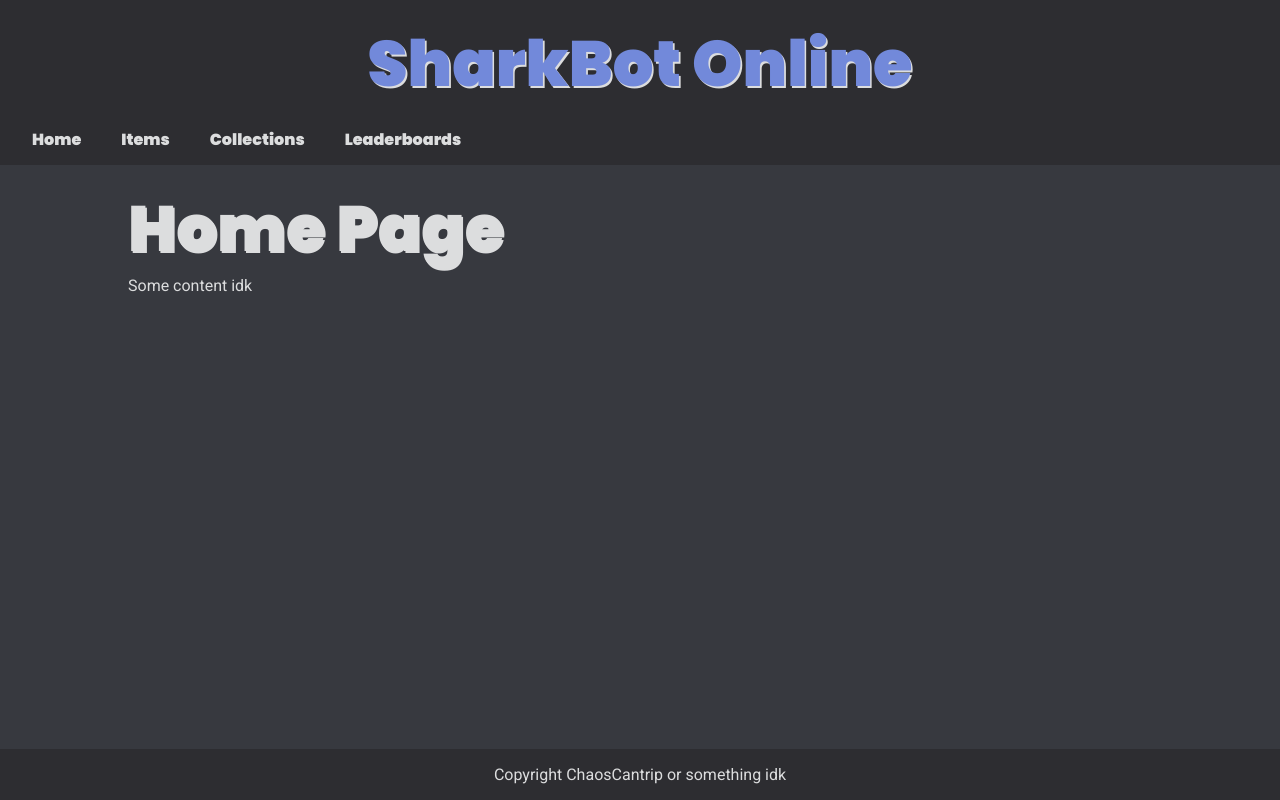
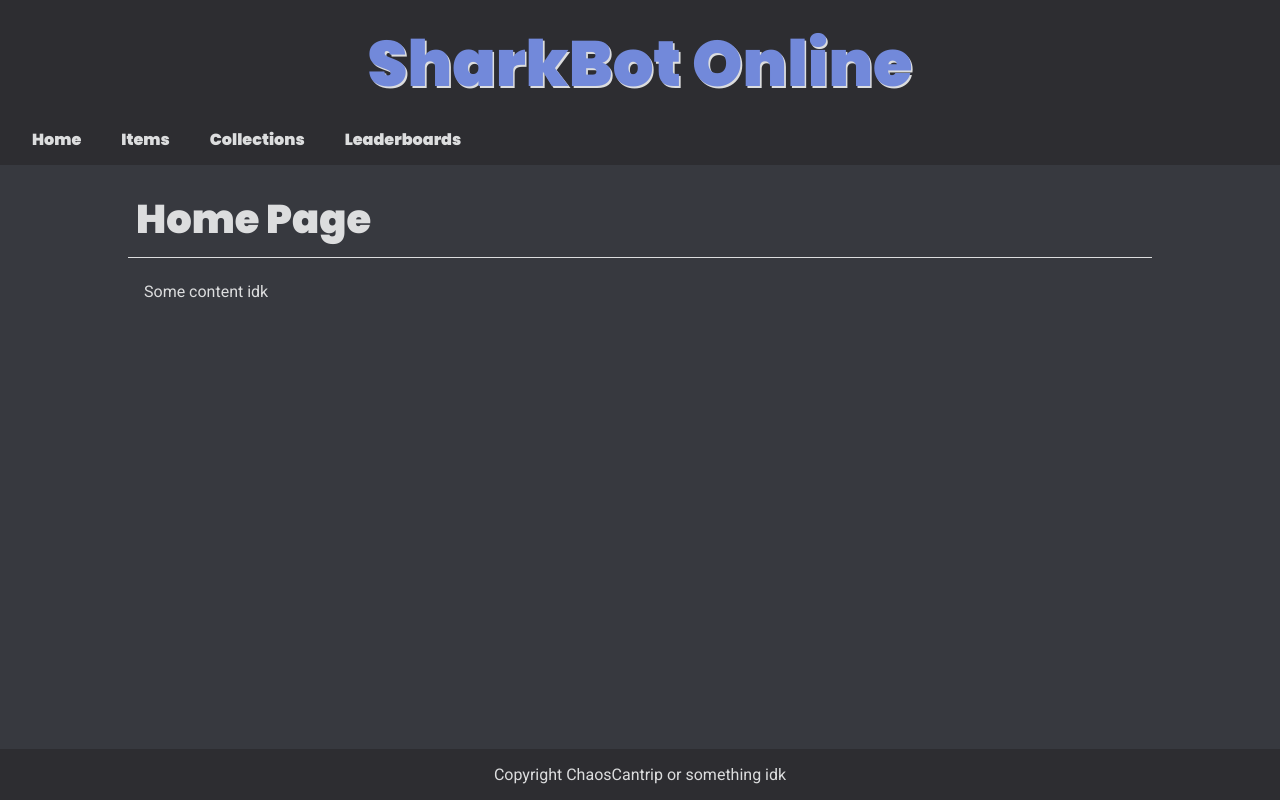
Before and after one commit to ChaosCantrip/SharkBotOnline, a Next.js app: page / in a window 1280 px wide. Built offline with nearby package versions, Linux system fonts and the light colour scheme.

Commit message:
Added default article stylings

```diff
--- a/src/styles/article.module.css
+++ b/src/styles/article.module.css
@@ -4,9 +4,12 @@
 }
 
 .title {
-    font-size: 4rem;
-    font-weight: 700;
-    text-shadow: 0.1rem 0.1rem 0 var(--greyple);
+    font-size: 2.5rem;
+    border-bottom: 1px solid var(--greyple);
+    padding: 0.5rem;
+    margin-bottom: 0.5rem;
 }
 
-.body {}
+.body {
+    padding: 1rem;
+}
```
